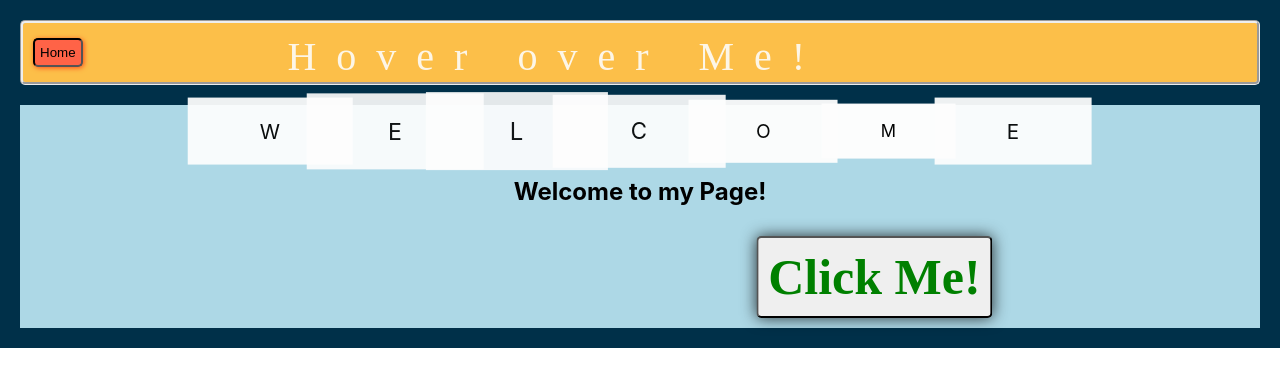
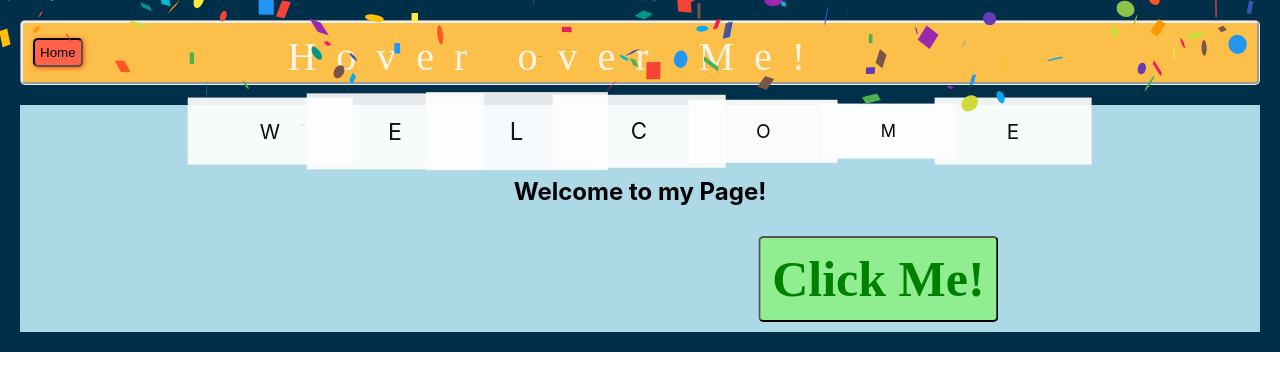
Before and after one commit to traipham/my-website, a React (Create React App) app in the folder client/: page / in a window 1280 px wide. Both pictures are taken after a click on the button "Click Me!". Shown: the top 390 px of the page. Built offline with nearby package versions, Linux system fonts and the light colour scheme; the HTML template or start-up script is replaced by a standard one; a web font is replaced by a local one.

Commit message:
add particle effect on click me button in home and edit design of interest

```diff
--- a/client/package.json
+++ b/client/package.json
@@ -12,11 +12,14 @@
     "concurrently": "^6.2.1",
     "nodemon": "^2.0.12",
     "react": "^17.0.2",
+    "react-confetti": "^6.0.1",
     "react-dom": "^17.0.2",
+    "react-dom-confetti": "^0.2.0",
     "react-pdf": "^5.3.2",
     "react-router-dom": "^5.2.0",
     "react-scripts": "4.0.3",
     "react-tsparticles": "^1.34.0",
+    "react-use-window-size": "^1.0.1",
     "web-vitals": "^1.0.1"
   },
   "scripts": {
--- a/client/src/components/goals/goals.js
+++ b/client/src/components/goals/goals.js
@@ -119,7 +119,7 @@ class Goals extends React.Component {
 
     /**
      * Set a new array state without deleted goal
-     * @param {*} indexToDelete - index of goal that w'ere going to delete
+     * @param {int} indexToDelete - index of goal that w'ere going to delete
      */
     afterRemovalDisplay(indexToDelete){
         let arrWish = this.state.goals;
--- /dev/null
+++ b/client/src/components/home/confetti.js
@@ -0,0 +1,16 @@
+import React, {useState, useEffect} from 'react';
+import useWindowSize from 'react-use-window-size'
+import NewConfetti from 'react-confetti';
+
+const OnClickConfetti = (props) => {
+
+    // const {width, height} = useWindowSize();
+    // console.log(width, height);
+    return(
+        <div>
+            <NewConfetti numberOfPieces={300} initialVelocityY={10} friction={0.9} recycle={false} tweenDuration={5000} onConfettiComplete={props.resetConfetti}/>
+        </div>
+    )
+}
+
+export default OnClickConfetti;
--- a/client/src/components/home/home.css
+++ b/client/src/components/home/home.css
@@ -105,11 +105,12 @@
 }
 #click-me-btn{
   text-align: center;
-  color: green;
+  color: rgb(0, 128, 0);
+  background: rgb(255, 255, 255);
   font-size: 50px;
   font-family: 	Copperplate;
   border-radius: 5px;
-  box-shadow:rgba(0, 0, 0, 0.774) 0px 0px 15px;
+  box-shadow:rgba(0, 0, 0, 0.774) 6px 5px 1px 2px;
   padding: 10px;
   margin: 10px;
   animation-name: quick-btn-animate;
@@ -118,6 +119,8 @@
   animation-delay: 2s;
   animation-iteration-count: infinite;
   animation-direction: alternate;
+
+  transition: all 0.15s ease-in-out;
 }
 #welcome-msg{
   text-align: center;
--- a/client/src/components/home/home.js
+++ b/client/src/components/home/home.js
@@ -2,9 +2,10 @@ import React, {useState} from "react";
 import { Link } from "react-router-dom";
 import styles from './home.css';
 import WelcomeDisplay from './welcomeMsg.js';
+import OnClickConfetti from './confetti';
 
 function Home() {
-
+    const [welcome, setWelcome] = useState(false);
 
     const styleWelcome = {
         display: "block"
@@ -41,13 +42,20 @@ function Home() {
      * @param {*} e - event object for onClcik of Welcome button
      */
     const handleWelcomeBtnOnClick = (e) =>{
-        window.alert(
-            "WELCOME! This is my own personal website and is my first website built entirely by me from the ground up!\n\n" +
-            "Feel free to look around, but please don't submit any input. You can click on the buttons to check out the interface.\n\n" +
-             "I'll make a new welcome format soon!"
-            )
+        setWelcome(true);
+
+        document.getElementById('click-me-btn').style.boxShadow = "rgba(0, 0, 0, 0.774) 0px 0px 0px 0px";
+        document.getElementById('click-me-btn').style.padding = "12px";
+        document.getElementById('click-me-btn').style.background = "lightgreen";
     }
 
+    const resetConfetti = (e) =>{
+        setWelcome(false);
+
+        document.getElementById('click-me-btn').style.boxShadow = "rgba(0, 0, 0, 0.774) 6px 5px 1px 5px";
+        document.getElementById('click-me-btn').style.padding = "10px";
+        document.getElementById('click-me-btn').style.background = "rgba(255, 255, 255)";
+    }
     return(
         <div className="home">
             {/* <h2 className="heading" onClick={homeBtn}>Trai's Website</h2> */}
@@ -73,6 +81,9 @@ function Home() {
                 <div className="home-container" id="btn-container">
                     <button type="button" className="btn-btn" id="click-me-btn" onClick={handleWelcomeBtnOnClick}><b>Click Me!</b></button>
                 </div>
+                {
+                    welcome ? <OnClickConfetti resetConfetti={resetConfetti}/> : null
+                }
             </div>
         </div>
     )
--- a/client/src/components/interest/interest.js
+++ b/client/src/components/interest/interest.js
@@ -254,7 +254,7 @@ class Interest extends React.Component {
                                 this.state.academicInterest.slice(1).map((interest) => {
                                     return (
                                         <li key={"a-li-" + interest.index} id={'acad-interest-' + interest.index}>
-                                            {interest.interest} // <b>{interest.date.toString().slice(0, 10)}</b>
+                                            <b>{interest.interest}</b> // <b>{interest.date.toString().slice(0, 10)}</b>
                                             <button type="button" className={styles["delete-btn"]} id={'del-btn-' + interest.index} onClick={this.deleteAcadBtnOnClick}>X</button>
                                         </li>
                                     )
@@ -285,7 +285,7 @@ class Interest extends React.Component {
                                 this.state.personalInterest.slice(1).map((interest) => {
                                     return (
                                         <li key={"p-li-" + interest.index} id={'pers-interest-' + interest.index}>
-                                            {interest.interest} // <b>{interest.date.toString().slice(0, 10)}</b>
+                                            <b>{interest.interest}</b> // <b>{interest.date.toString().slice(0, 10)}</b>
                                             <button type="button" className={styles["delete-btn"]} id={'del-btn-' + interest.index} onClick={this.deletePersBtnOnClick}>X</button>
                                         </li>
                                     )
--- a/client/src/components/interest/interest.module.css
+++ b/client/src/components/interest/interest.module.css
@@ -89,6 +89,12 @@
   /* visibility: hidden; */
 }
 
+ul li{
+  text-shadow: 2px 2px black;
+  font-size: large;
+  letter-spacing: 1px;
+}
+
 ul li:hover {
   background-color: #fcc049af;
 }
```
Also changed, not shown: 1 other file (tests, documents, lock files or other folders).
